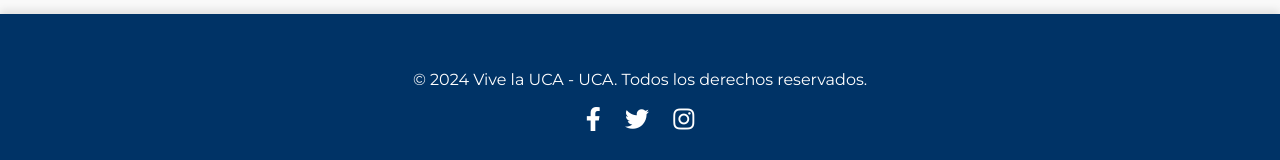
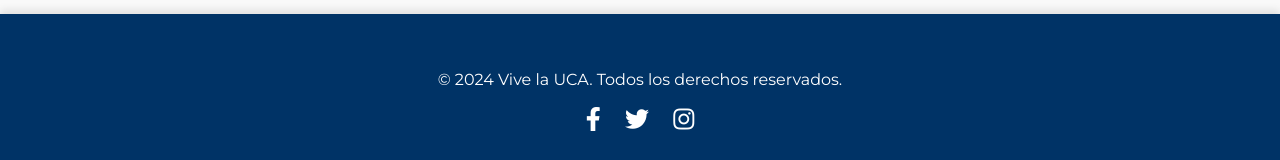
Before and after one commit to JosseJuventino/LandingApp, a plain HTML site: page index.html in a window 1280 px wide. Shown: the part 2720-2880 px from the top of the page. Drawn offline with nearby package versions, Linux system fonts and the light colour scheme.

Commit message:
quit the text

```diff
--- a/index.html
+++ b/index.html
@@ -86,7 +86,7 @@
     <!-- Footer Section -->
     <footer>
         <div class="container" data-aos="fade-up">
-            <p>&copy; 2024 Vive la UCA - UCA. Todos los derechos reservados.</p>
+            <p>&copy; 2024 Vive la UCA. Todos los derechos reservados.</p>
             <div class="social-media">
                 <a href="#"><i class="fab fa-facebook-f"></i></a>
                 <a href="#"><i class="fab fa-twitter"></i></a>
```
